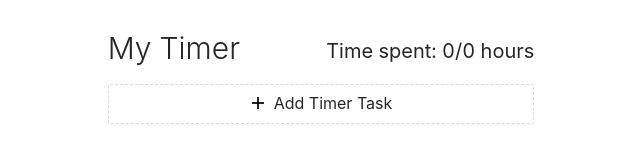
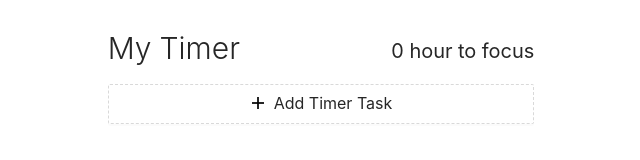
Before and after one commit to putrasurya/kaizen, a React (Create React App) app: page / in a window 1280 px wide. Shown: the top 160 px of the page, without its empty margins (319-959 px from the left). Built offline with nearby package versions, Linux system fonts and the light colour scheme.

Commit message:
change sub headline

```diff
--- a/src/App.js
+++ b/src/App.js
@@ -8,16 +8,12 @@ const { Title } = Typography;
 function App() {
   const task = useTask();
 
-  const hourSpent = () => {
-    return Math.floor(
-      task.tasks.reduce((acc, cur) => acc + cur.minutesSpent, 0) / 60
+  const totalHour = () => {
+    const total = Math.ceil(
+      task.tasks.reduce((acc, cur) => acc + cur.seconds, 0) / 3600
     );
-  };
-
-  const totalHour = () => {
-    return Math.ceil(
-      task.tasks.reduce((acc, cur) => acc + cur.minutes, 0) / 60
-    );
+    const suffix = total > 1 ? "hours" : "hour";
+    return `${total} ${suffix} to focus`;
   };
 
   return (
@@ -32,7 +28,7 @@ function App() {
             </Col>
             <Col>
               <Title level={4} style={{ fontWeight: 400 }}>
-                Time spent: {hourSpent()}/{totalHour()} hours
+                {totalHour()}
               </Title>
             </Col>
           </Row>
```
